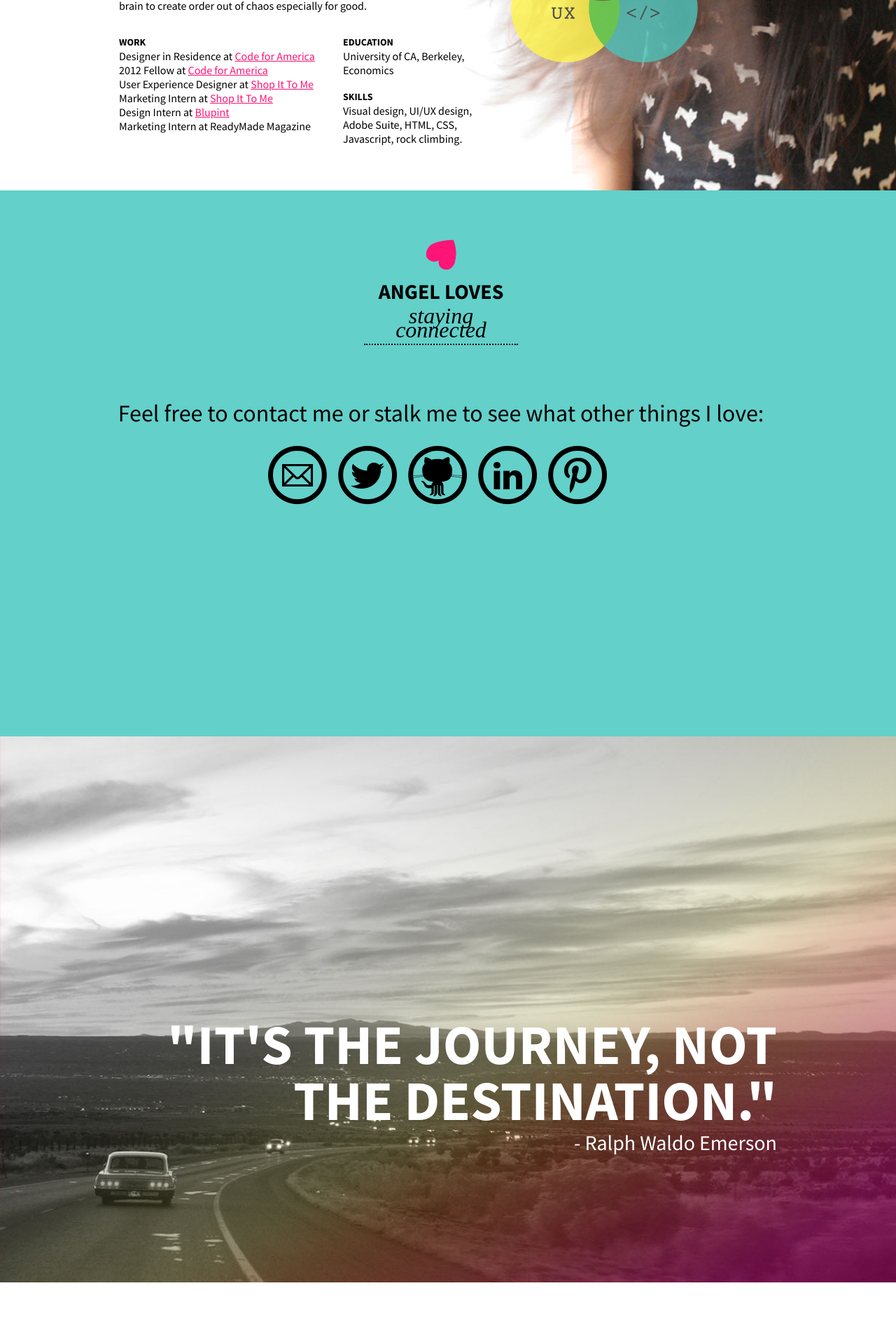
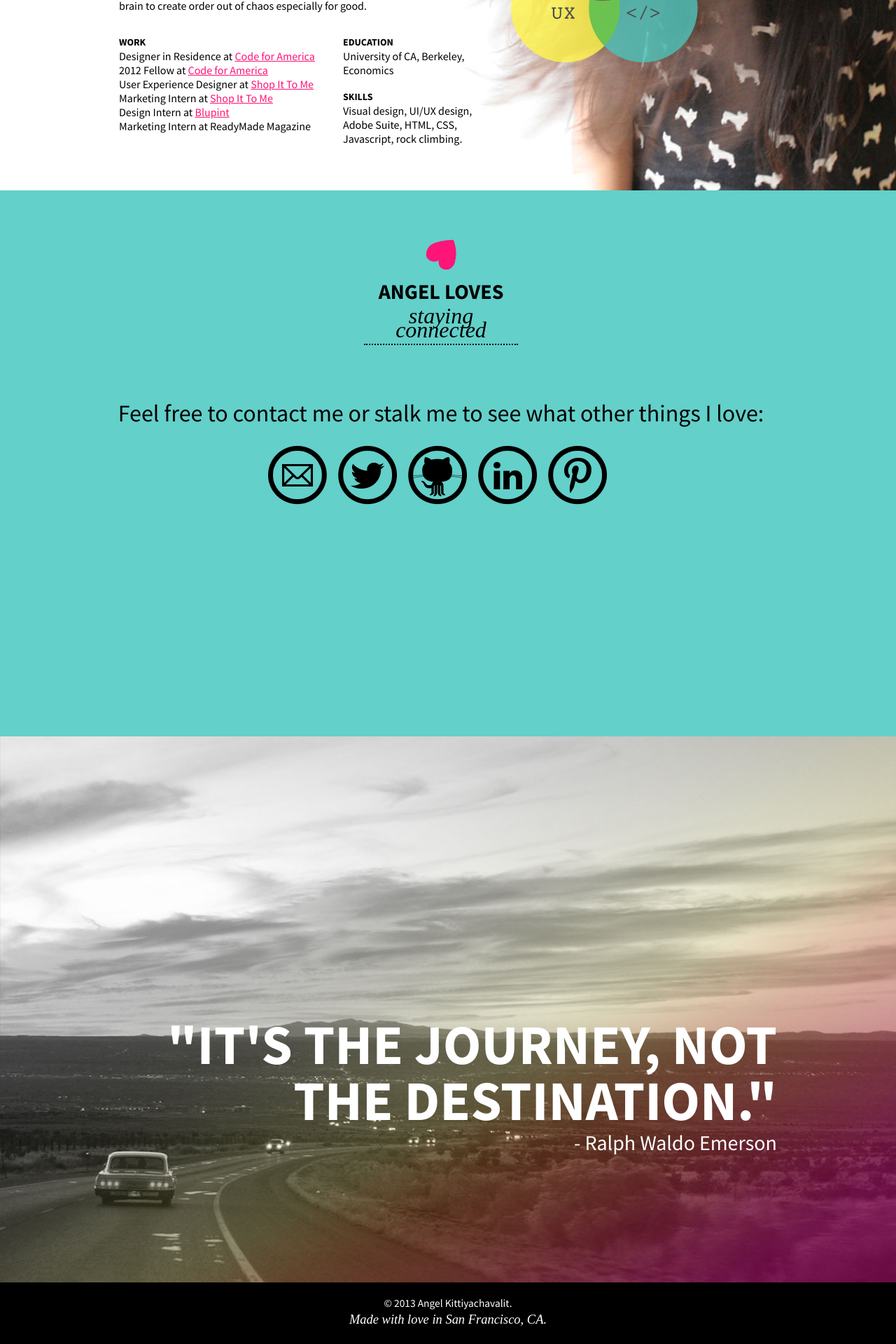
Before and after one commit to ahelkit/angellov.es, a Jekyll site: the page workingforyou/index.html, which Jekyll copies as it is, in a window 1280 px wide. Shown: the part 2888-4808 px from the top of the page at 70% size. Built offline with Jekyll 4.4.1, drawn with Linux system fonts in a browser that asks for light colours; nearby versions of some CDN libraries; comment, search, counter and statistics services are not loaded; before the commit the page ends 4720 px from its top, so only the background shows below that.

Commit message:
Added a footer

```diff
--- a/css/main.css
+++ b/css/main.css
@@ -393,6 +393,23 @@ right: -60px;
   margin-top: 10px;
 }
 
+footer {
+  background: #000;
+  color: #fff;
+  padding: 20px;
+}
+
+footer p {
+  margin: 0px;
+  font-size: 1.1em;
+}
+
+footer span {
+  font-family:'cookie', cursive;
+  font-size: 1.2em;
+  line-height: 1.5em;
+}
+
 /*#bg2-1 {
   z-index: -1;
   position: absolute;
--- a/workingforyou/index.html
+++ b/workingforyou/index.html
@@ -286,13 +286,10 @@
         </div>
       </div>
     </div>
- <!--  <div id="parallax-bg3" style="top: 0px;">
--       <img id="bg3-1" src="/img/left_brain.png" />
 
-
-    <div id="parallax-bg2" style="top: 0px;">
-      <img id="bg2-1" src="/img/angel_heart.png" />
-    </div> -->
+    <footer>
+      <p>© 2013 Angel Kittiyachavalit.<br /><span>Made with love in San Francisco, CA.</span></p>
+    </footer>
 
     <script src="//ajax.googleapis.com/ajax/libs/jquery/1.8.2/jquery.min.js"></script>
     <script>window.jQuery || document.write('<script src="/js/vendor/jquery-1.8.2.min.js"><\/script>')</script>
```
Also changed, not shown: 2 other files.
